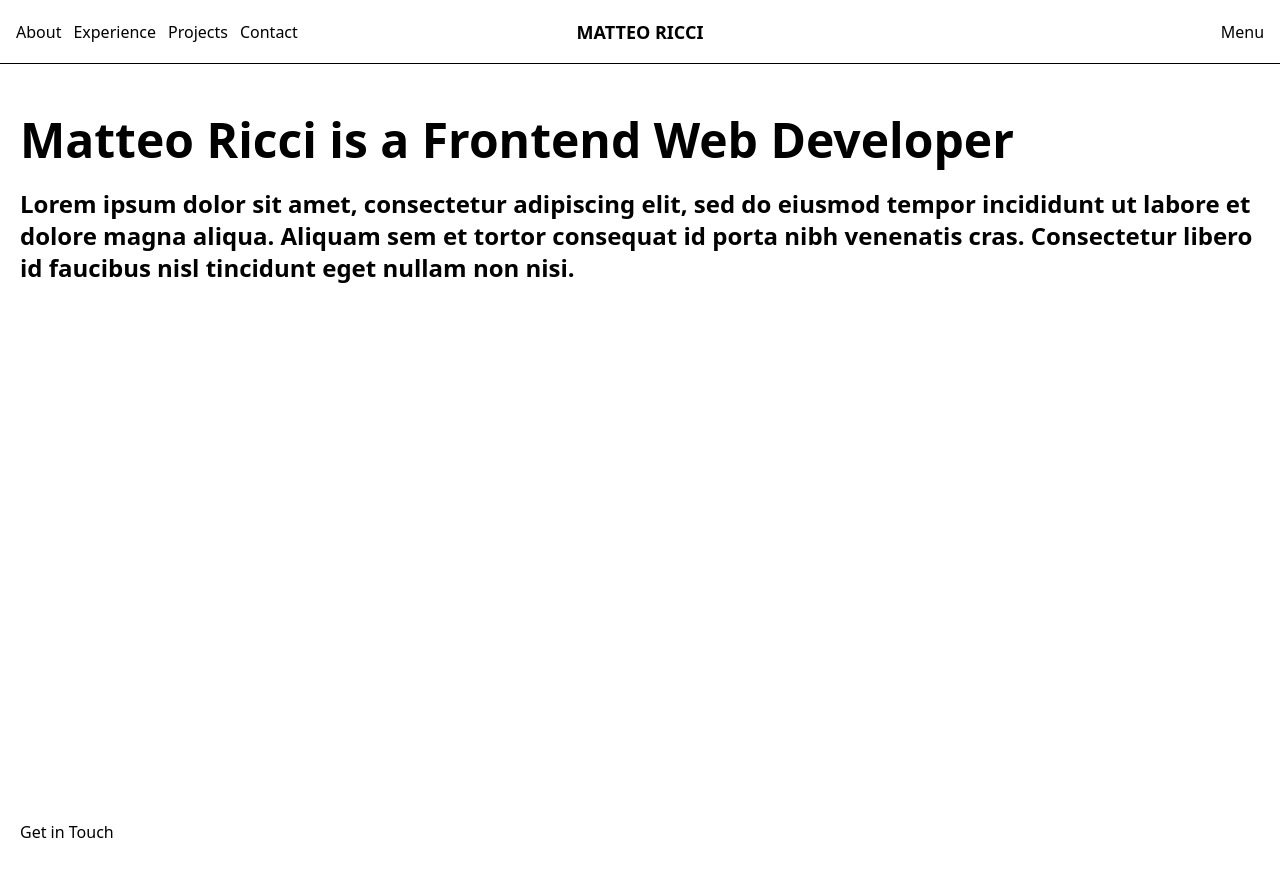
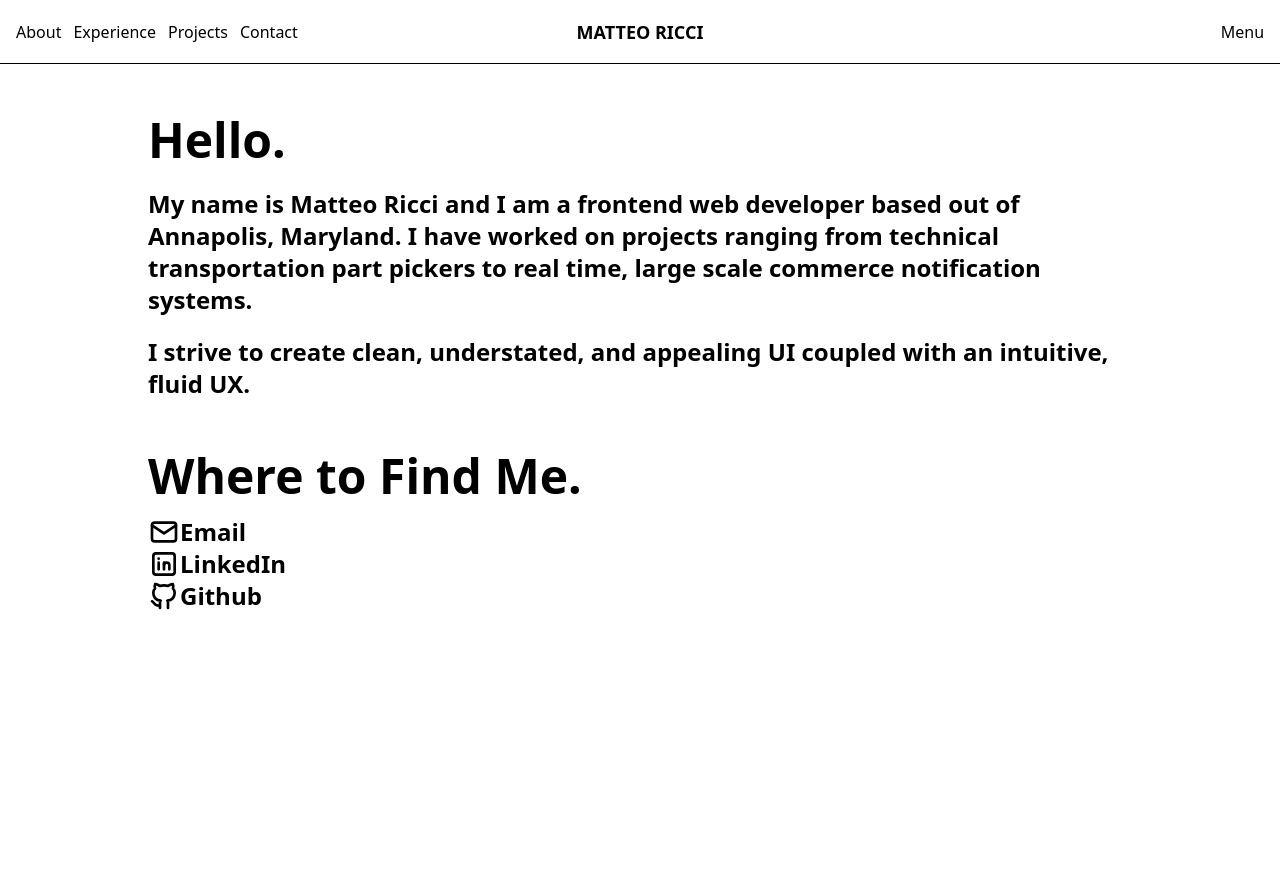
Before and after one commit to matteoaricci/portfolio, a Next.js app: page / in a window 1280 px wide. Shown: the top 876 px of the page. After the commit the page ends 800 px from the top, so only its background shows below. Built offline with nearby package versions, Linux system fonts and the light colour scheme.

Commit message:
added more contact info

```diff
--- a/app/page.tsx
+++ b/app/page.tsx
@@ -6,7 +6,7 @@ export default function Home() {
   return (
     <>
       <Header />
-      <main className="pt-[4rem] h-full">
+      <main className="pt-[4rem] mx-auto h-full max-w-5xl">
         <About />
         <Contact />
       </main>
--- a/components/About.tsx
+++ b/components/About.tsx
@@ -1,14 +1,17 @@
 export default function About() {
   return (
-    <section id="about-section" className="h-[calc(100vh-4rem)] px-5 pt-5">
-      <h2 className="text-5xl font-bold pt-8">
-        Matteo Ricci is a Frontend Web Developer
-      </h2>
-      <p className="text-2xl pt-6 font-semibold">
-        Lorem ipsum dolor sit amet, consectetur adipiscing elit, sed do eiusmod
-        tempor incididunt ut labore et dolore magna aliqua. Aliquam sem et
-        tortor consequat id porta nibh venenatis cras. Consectetur libero id
-        faucibus nisl tincidunt eget nullam non nisi.
+    <section id="about-section" className="px-5 pt-5">
+      <h2 className="text-5xl font-bold pt-8">Hello.</h2>
+      <h3></h3>
+      <p className="text-2xl pt-6 mb-2 font-semibold">
+        My name is Matteo Ricci and I am a frontend web developer based out of
+        Annapolis, Maryland. I have worked on projects ranging from technical
+        transportation part pickers to real time, large scale commerce
+        notification systems.
+      </p>
+      <p className="text-2xl pt-3 font-semibold">
+        I strive to create clean, understated, and appealing UI coupled with an
+        intuitive, fluid UX.
       </p>
     </section>
   );
--- a/components/Contact.tsx
+++ b/components/Contact.tsx
@@ -1,8 +1,34 @@
+import {
+  IconBrandLinkedin,
+  IconMail,
+  IconBrandGithub,
+} from "@tabler/icons-react";
+
 export default function Contact() {
   return (
-    <section
-      id="contact-section"
-      className="h-[calc(100vh-4rem)] px-5 pt-5"
-    > <h1>Get in Touch</h1></section>
+    <section id="contact-section" className="px-5 pt-5">
+      <h1 className="text-5xl font-bold pt-8 mb-4">Where to Find Me.</h1>
+      <a
+        className="text-2xl font-semibold flex items-center"
+        href="mailto:matteo.a.ricci@gmail.com"
+      >
+        <IconMail size="2rem" />
+        Email
+      </a>
+      <a
+        className="text-2xl font-semibold flex items-center"
+        href="https://www.linkedin.com/in/matteo-ricci-48b471287/"
+      >
+        <IconBrandLinkedin size="2rem" />
+        LinkedIn
+      </a>
+      <a
+        className="flex items-center text-2xl font-semibold"
+        href="https://github.com/matteoaricci"
+      >
+        <IconBrandGithub size="2rem" />
+        Github
+      </a>
+    </section>
   );
 }
--- a/package.json
+++ b/package.json
@@ -9,6 +9,7 @@
     "lint": "next lint"
   },
   "dependencies": {
+    "@tabler/icons-react": "^2.44.0",
     "framer-motion": "^10.16.16",
     "next": "14.0.4",
     "react": "^18",
```
Also changed, not shown: 1 other file (tests, documents, lock files or other folders).
